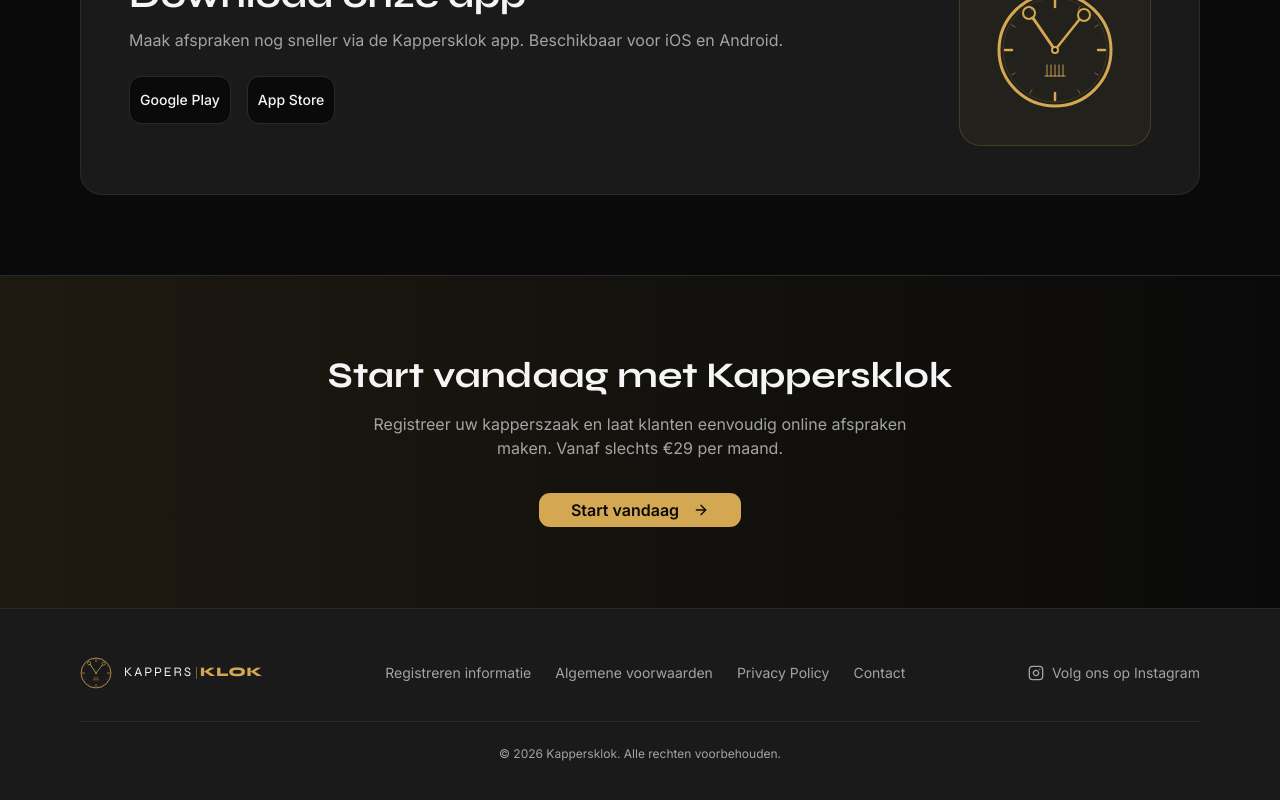
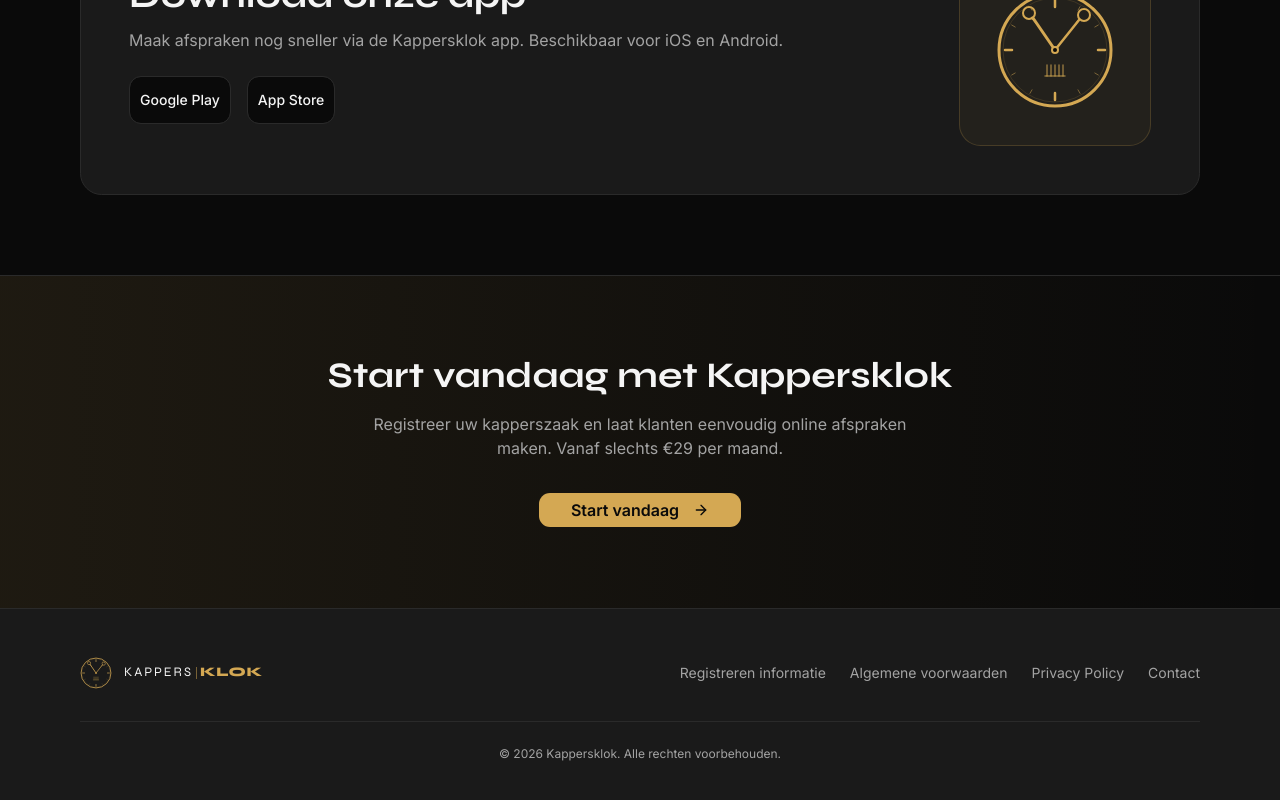
Before and after one commit to Deniiz75/kappersklok, a Next.js app: page / in a window 1280 px wide. Shown: the part 2534-3334 px from the top of the page. Built offline with nearby package versions, Linux system fonts and the light colour scheme.

Commit message:
remove instagram link from footer

```diff
--- a/src/components/footer.tsx
+++ b/src/components/footer.tsx
@@ -1,5 +1,4 @@
 import Link from "next/link";
-import { Instagram } from "lucide-react";
 import { BrandLink } from "@/components/brand-link";
 
 const footerLinks = [
@@ -27,16 +26,6 @@
               </Link>
             ))}
           </nav>
-
-          <a
-            href="https://www.instagram.com/kappersklok/"
-            target="_blank"
-            rel="noopener noreferrer"
-            className="flex items-center gap-2 text-sm text-muted-foreground transition-colors hover:text-gold"
-          >
-            <Instagram className="h-4 w-4" />
-            Volg ons op Instagram
-          </a>
         </div>
 
         <div className="mt-8 border-t border-border pt-6 text-center">
```
